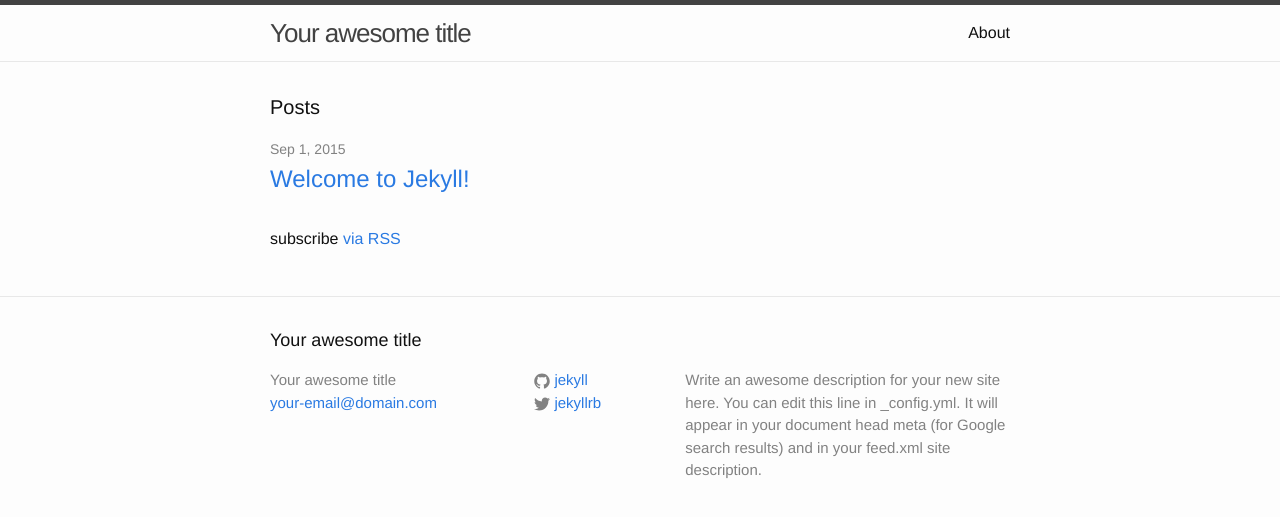
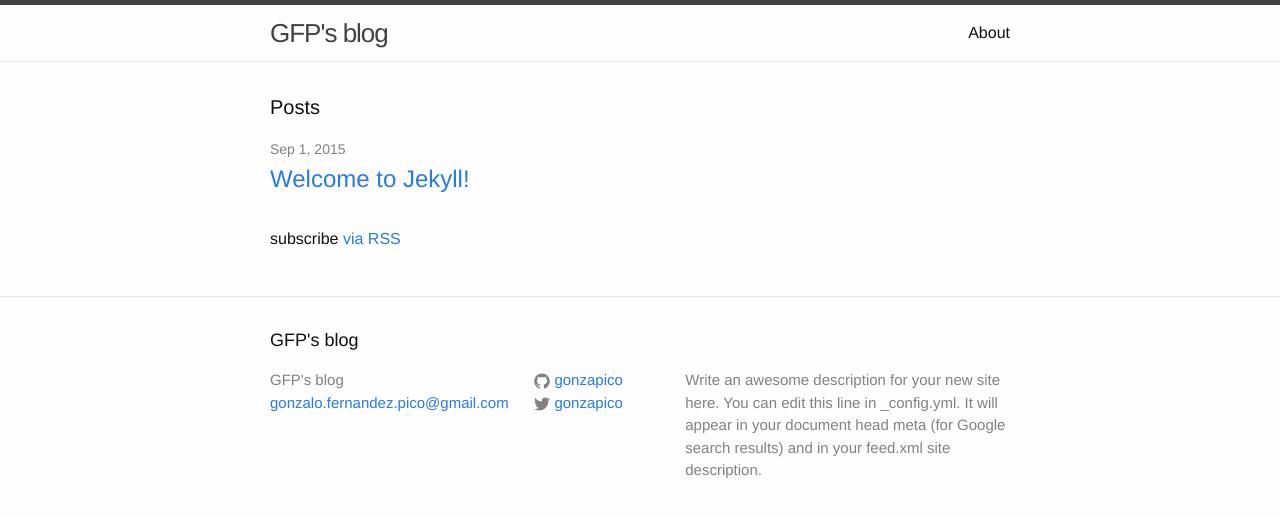
Before and after one commit to gonzapico/gonzapico.github.io, a Jekyll site: the page built from index.html, in a window 1280 px wide. Shown: the top 517 px of the page. Built offline with Jekyll 4.4.1, drawn with Linux system fonts in a browser that asks for light colours.

Commit message:
Changed global config of the site

```diff
--- a/_config.yml
+++ b/_config.yml
@@ -1,14 +1,14 @@
 # Site settings
-title: Your awesome title
-email: your-email@domain.com
+title: GFP's blog
+email: gonzalo.fernandez.pico@gmail.com
 description: > # this means to ignore newlines until "baseurl:"
   Write an awesome description for your new site here. You can edit this
   line in _config.yml. It will appear in your document head meta (for
   Google search results) and in your feed.xml site description.
 baseurl: "" # the subpath of your site, e.g. /blog/
-url: "http://yourdomain.com" # the base hostname & protocol for your site
-twitter_username: jekyllrb
-github_username:  jekyll
+url: "http://gonzapico.github.com" # the base hostname & protocol for your site
+twitter_username: gonzapico
+github_username:  gonzapico
 
 # Build settings
 markdown: kramdown
```
